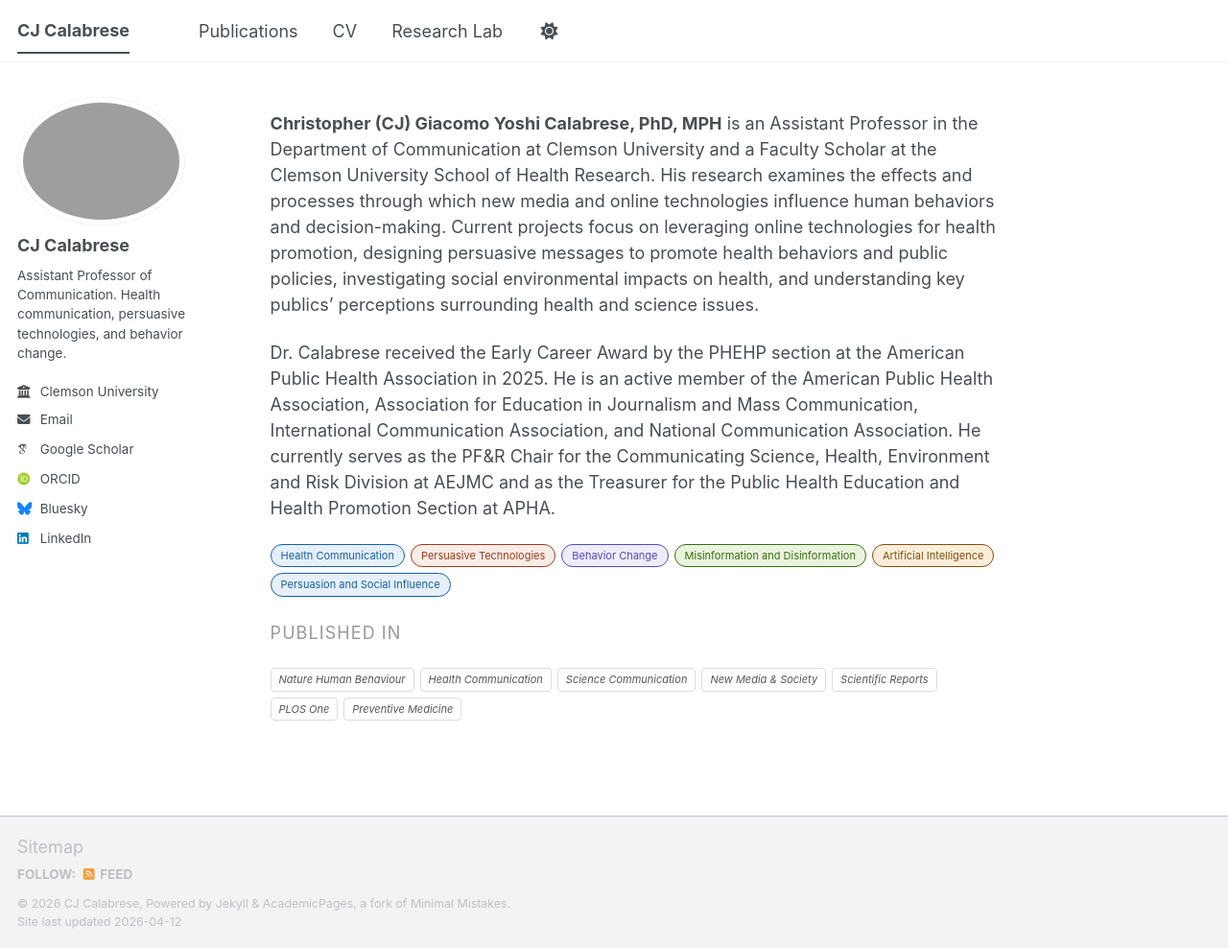
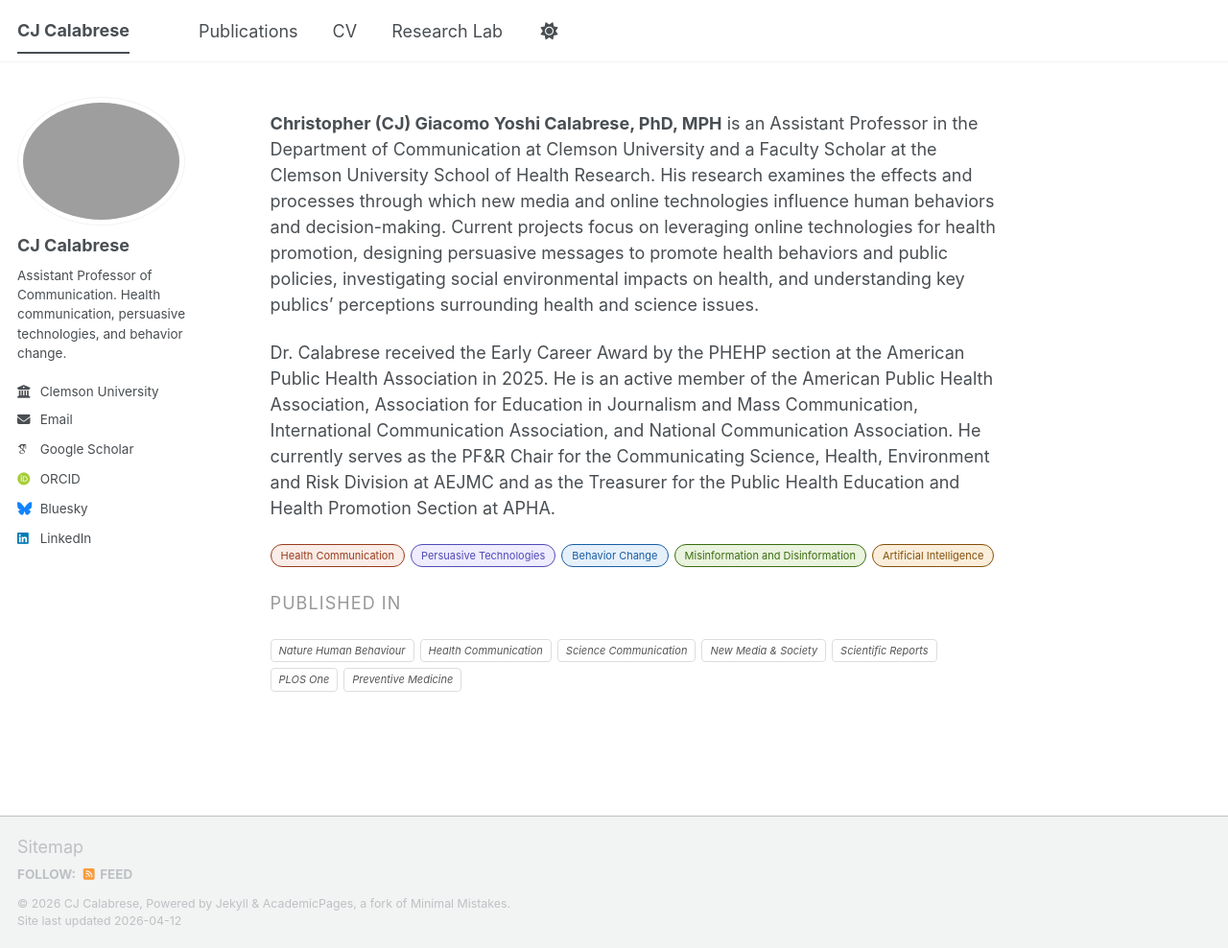
Before and after one commit to cjcalabresephd/cjcalabresephd.github.io, a Jekyll site: the page built from _pages/about.md, in a window 1280 px wide and 988 px high. Shown: the whole window at 96% size. Built offline with Jekyll 4.4.1, drawn with Linux system fonts in a browser that asks for light colours; some web fonts are replaced; a script bundle is joined from its source files by our own code; library files that are not in the unit come from our copies.

Commit message:
Update about.md

```diff
--- a/_pages/about.md
+++ b/_pages/about.md
@@ -12,12 +12,11 @@ Dr. Calabrese received the Early Career Award by the PHEHP section at the Americ
 
 
 <div class="research-chips">
-  <span class="chip chip-blue">Health Communication</span>
-  <span class="chip chip-orange">Persuasive Technologies</span>
-  <span class="chip chip-purple">Behavior Change</span>
+  <span class="chip chip-orange">Health Communication</span>
+  <span class="chip chip-purple">Persuasive Technologies</span>
+  <span class="chip chip-blue">Behavior Change</span>
   <span class="chip chip-green">Misinformation and Disinformation</span>
   <span class="chip chip-yellow">Artificial Intelligence</span>
-  <span class="chip chip-blue">Persuasion and Social Influence</span>
 </div>
 
 <p class="section-label" style="margin-top:24px;">Published in</p>
```
